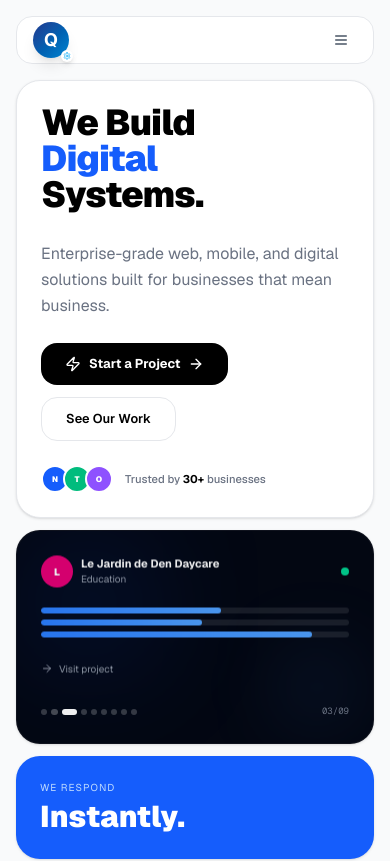
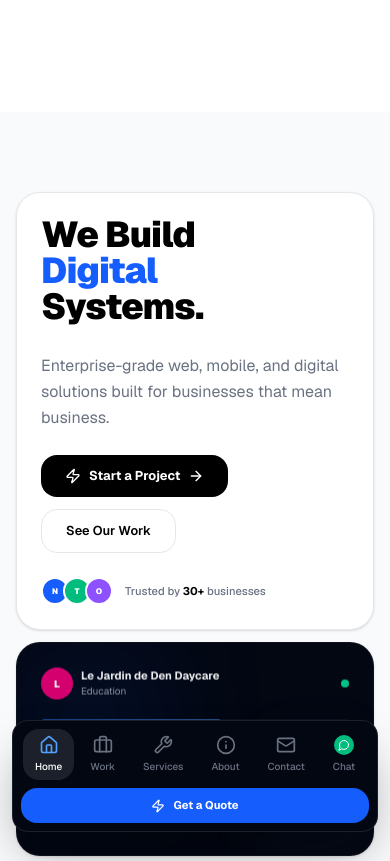
Before and after one commit to MacBarrack/qymafrique-solutions, a Next.js app: page / in a window 390 px wide. Shown: the top 861 px of the page. Built offline with nearby package versions, Linux system fonts and the light colour scheme.

Commit message:
fixed header

```diff
--- a/components/header.tsx
+++ b/components/header.tsx
@@ -1,20 +1,22 @@
 "use client"
 
 import Link from "next/link"
+import { usePathname } from "next/navigation"
 import { useState, useEffect } from "react"
-import { Menu, X, MessageCircle, Zap } from "lucide-react"
+import { MessageCircle, Zap, Briefcase, Wrench, Info, Mail, Home } from "lucide-react"
 import { QLogo } from "@/components/q-logo"
 
 const navLinks = [
-  { href: "/portfolio", label: "Work" },
-  { href: "/services",  label: "Services" },
-  { href: "/about",     label: "About" },
-  { href: "/contact",   label: "Contact" },
+  { href: "/",          label: "Home",     icon: Home },
+  { href: "/portfolio", label: "Work",     icon: Briefcase },
+  { href: "/services",  label: "Services", icon: Wrench },
+  { href: "/about",     label: "About",    icon: Info },
+  { href: "/contact",   label: "Contact",  icon: Mail },
 ]
 
 export function Header() {
-  const [open, setOpen]       = useState(false)
   const [scrolled, setScrolled] = useState(false)
+  const pathname = usePathname()
 
   useEffect(() => {
     const onScroll = () => setScrolled(window.scrollY > 24)
@@ -23,88 +25,119 @@ export function Header() {
   }, [])
 
   return (
-    <header className="fixed top-0 inset-x-0 z-50 flex justify-center px-4 pt-4">
-      <div className={`w-full max-w-2xl transition-shadow duration-300 ${scrolled ? "shadow-lg shadow-black/8" : ""}`}>
+    <>
+      {/* ── DESKTOP / LARGE TABLET — top floating pill ── */}
+      <header className="hidden md:flex fixed top-0 inset-x-0 z-50 justify-center px-4 pt-4">
+        <div
+          className={`w-full max-w-2xl transition-all duration-300 ${
+            scrolled ? "shadow-xl shadow-black/20" : ""
+          }`}
+        >
+          <div className="flex h-12 items-center justify-between bg-gray-950 border border-white/10 rounded-2xl px-4">
 
-        <div className="flex h-12 items-center justify-between bg-white border border-gray-200 rounded-2xl px-4">
-
+            {/* Logo */}
             <Link href="/" className="shrink-0">
-            <QLogo />
+              <QLogo className="brightness-0 invert" />
             </Link>
 
-          <nav className="hidden sm:flex items-center">
-            {navLinks.map(({ href, label }) => (
+            {/* Nav links */}
+            <nav className="flex items-center gap-0.5">
+              {navLinks.filter(l => l.href !== "/").map(({ href, label }) => {
+                const active = pathname === href
+                return (
                   <Link
                     key={href}
                     href={href}
-                className="px-3 py-1.5 text-xs font-medium text-gray-600 hover:text-black transition-colors rounded-lg hover:bg-gray-50"
+                    className={`px-3 py-1.5 text-xs font-medium rounded-lg transition-all ${
+                      active
+                        ? "bg-white/10 text-white"
+                        : "text-gray-400 hover:text-white hover:bg-white/8"
+                    }`}
                   >
                     {label}
                   </Link>
-            ))}
+                )
+              })}
             </nav>
 
+            {/* CTAs */}
             <div className="flex items-center gap-2">
               <a
                 href="https://wa.me/254717687202?text=Hello%20Qymafrique%20Solutions"
                 target="_blank"
                 rel="noopener noreferrer"
-              className="hidden sm:flex h-8 w-8 items-center justify-center rounded-xl bg-emerald-500 hover:bg-emerald-600 transition-colors"
+                className="flex h-8 w-8 items-center justify-center rounded-xl bg-emerald-500 hover:bg-emerald-400 transition-colors"
+                aria-label="WhatsApp"
               >
                 <MessageCircle className="w-3.5 h-3.5 text-white" />
               </a>
-
-            <Link href="/quote" className="hidden sm:block">
-              <span className="flex items-center gap-1.5 h-8 px-3 bg-black hover:bg-gray-900 text-white text-xs font-semibold rounded-xl transition-colors">
+              <Link href="/quote">
+                <span className="flex items-center gap-1.5 h-8 px-3 bg-blue-600 hover:bg-blue-500 text-white text-xs font-semibold rounded-xl transition-colors">
                   <Zap className="w-3 h-3" />
                   Quote
                 </span>
               </Link>
-
-            <button
-              onClick={() => setOpen(v => !v)}
-              className="sm:hidden flex h-8 w-8 items-center justify-center rounded-xl text-gray-600 hover:bg-gray-100 transition-colors"
-            >
-              {open ? <X className="w-4 h-4" /> : <Menu className="w-4 h-4" />}
-            </button>
             </div>
           </div>
+        </div>
+      </header>
 
-        {open && (
-          <div className="sm:hidden mt-2 bg-white border border-gray-200 rounded-2xl p-3 shadow-lg">
-            <nav className="flex flex-col gap-0.5 mb-3">
-              {navLinks.map(({ href, label }) => (
+      {/* ── MOBILE / TABLET — bottom nav bar ── */}
+      <nav className="md:hidden fixed bottom-0 inset-x-0 z-50 px-3 pb-3">
+        <div className="bg-gray-950 border border-white/10 rounded-2xl px-2 py-2 shadow-2xl shadow-black/40">
+          <div className="flex items-center justify-around">
+            {navLinks.map(({ href, label, icon: Icon }) => {
+              const active = pathname === href
+              return (
                 <Link
                   key={href}
                   href={href}
-                  onClick={() => setOpen(false)}
-                  className="px-3 py-2.5 text-sm font-medium text-gray-700 hover:text-black hover:bg-gray-50 rounded-xl transition-colors"
+                  className={`flex flex-col items-center gap-1 px-3 py-1.5 rounded-xl transition-all ${
+                    active ? "bg-white/10" : "hover:bg-white/5"
+                  }`}
+                >
+                  <Icon
+                    className={`w-5 h-5 transition-colors ${
+                      active ? "text-blue-400" : "text-gray-500"
+                    }`}
+                  />
+                  <span
+                    className={`text-[10px] font-medium transition-colors ${
+                      active ? "text-white" : "text-gray-500"
+                    }`}
                   >
                     {label}
+                  </span>
                 </Link>
-              ))}
-            </nav>
-            <div className="border-t border-gray-100 pt-3 flex flex-col gap-2">
+              )
+            })}
+
+            {/* WhatsApp shortcut */}
             <a
               href="https://wa.me/254717687202?text=Hello%20Qymafrique%20Solutions"
               target="_blank"
               rel="noopener noreferrer"
-                onClick={() => setOpen(false)}
-                className="flex items-center justify-center gap-2 py-2.5 bg-emerald-500 hover:bg-emerald-600 text-white text-xs font-semibold rounded-xl transition-colors"
+              className="flex flex-col items-center gap-1 px-3 py-1.5 rounded-xl hover:bg-white/5 transition-all"
             >
-                <MessageCircle className="w-3.5 h-3.5" />
-                Chat on WhatsApp
+              <div className="w-5 h-5 rounded-full bg-emerald-500 flex items-center justify-center">
+                <MessageCircle className="w-3 h-3 text-white" />
+              </div>
+              <span className="text-[10px] font-medium text-gray-500">Chat</span>
             </a>
-              <Link href="/quote" onClick={() => setOpen(false)}>
-                <span className="flex items-center justify-center gap-2 py-2.5 bg-black hover:bg-gray-900 text-white text-xs font-semibold rounded-xl transition-colors w-full">
+          </div>
+
+          {/* Get Quote pill — full width */}
+          <Link href="/quote" className="block mt-2">
+            <span className="flex items-center justify-center gap-2 py-2.5 bg-blue-600 hover:bg-blue-500 text-white text-xs font-bold rounded-xl transition-colors w-full">
               <Zap className="w-3.5 h-3.5" />
               Get a Quote
             </span>
           </Link>
         </div>
-          </div>
-        )}
-      </div>
-    </header>
+      </nav>
+
+      {/* Mobile bottom padding so content doesn't hide behind nav */}
+      <div className="md:hidden h-28" />
+    </>
   )
 }
```
Lines whose indentation alone changed are shown as unchanged.
